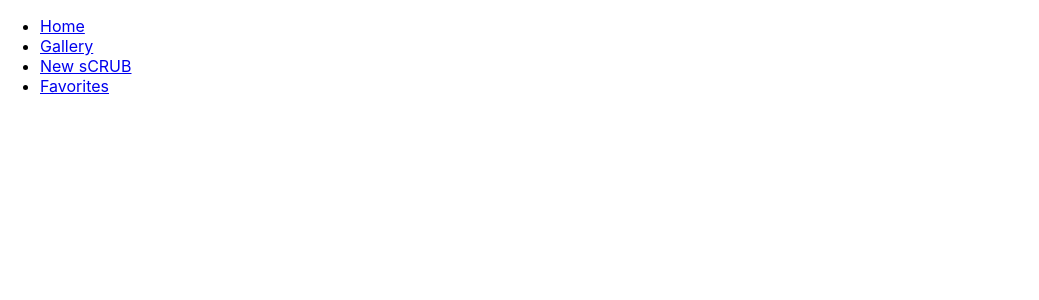
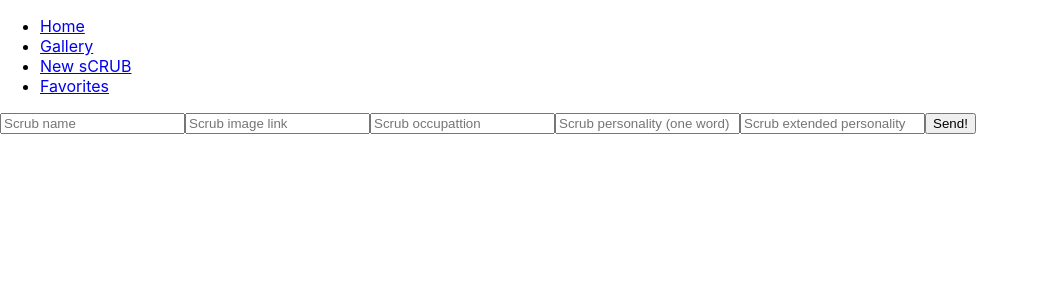
Before and after one commit to SemperFenix/202301-W6CH5-ivan-duran-front, a React (Create React App) app: page /new-item in a window 1280 px wide. Shown: the top 300 px of the page, without its empty margins (0-1039 px from the left). Built offline with nearby package versions, Linux system fonts and the light colour scheme; no server answers.

Commit message:
Add new item component

```diff
--- a/src/new.scrub/new.scrub.tsx
+++ b/src/new.scrub/new.scrub.tsx
@@ -1,3 +1,41 @@
+import { SyntheticEvent, useMemo, useRef } from "react";
+import { useScrubs } from "../hooks/use.scrubs";
+import { Scrub } from "../models/scrub.model";
+import { ScrubsRepo } from "../services/repository/scrubs.repo";
+
 export function NewScrub() {
-  return <></>;
+  const repo = useMemo(() => new ScrubsRepo(), []);
+  const formNewScrubRef = useRef<HTMLFormElement>(null);
+
+  const { scrubs, createScrub } = useScrubs(repo);
+
+  const handleSubmit = (ev: SyntheticEvent) => {
+    ev.preventDefault();
+    const formNewScrub = formNewScrubRef.current as HTMLFormElement;
+    const newId = Math.max(...scrubs.scrubs.map((item) => item.id));
+
+    const newScrub: Scrub = {
+      id: newId + 1,
+      name: (formNewScrub[0] as HTMLInputElement).value,
+      img: (formNewScrub[1] as HTMLInputElement).value,
+      occupattion: (formNewScrub[2] as HTMLInputElement).value,
+      personality: (formNewScrub[3] as HTMLInputElement).value,
+      extend_perso: (formNewScrub[4] as HTMLInputElement).value,
+    };
+    createScrub(newScrub);
+    formNewScrub.reset();
+  };
+
+  return (
+    <>
+      <form onSubmit={handleSubmit} ref={formNewScrubRef}>
+        <input type="text" placeholder="Scrub name" />
+        <input type="text" placeholder="Scrub image link" />
+        <input type="text" placeholder="Scrub occupattion" />
+        <input type="text" placeholder="Scrub personality (one word)" />
+        <input type="text" placeholder="Scrub extended personality" />
+        <button>Send!</button>
+      </form>
+    </>
+  );
 }
```
